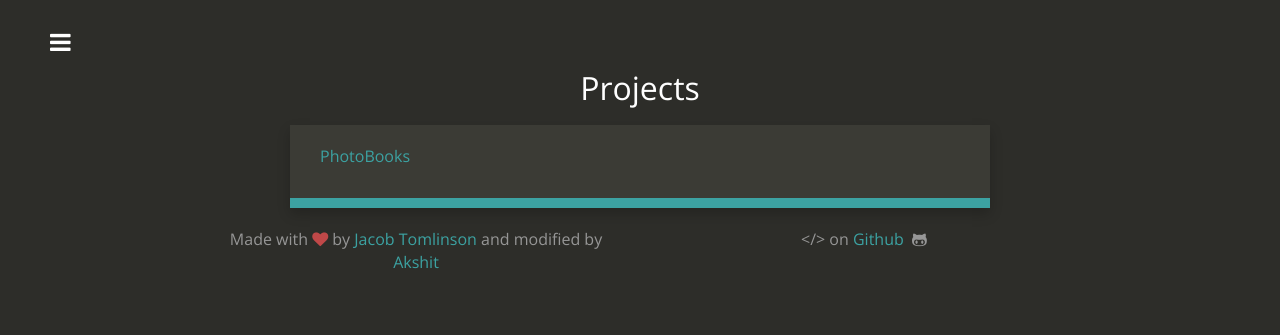
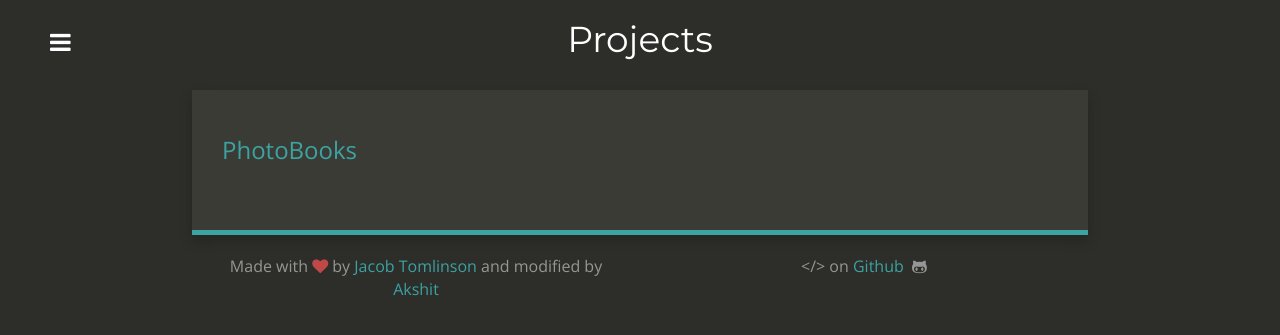
Before and after one commit to aroraakshit/aroraakshit.github.io, a Jekyll site: the page built from projects.md, in a window 1280 px wide. Shown: the top 335 px of the page. Built offline with Jekyll 4.4.1, drawn with Linux system fonts in a browser that asks for light colours; nearby versions of some CDN libraries.

Commit message:
updated page1 layout

```diff
--- a/_layouts/page1.html
+++ b/_layouts/page1.html
@@ -2,11 +2,13 @@
 layout: default
 ---
 
-<div class="container-fluid index">
-  <div class="row index">
+<div class="container-fluid single">
+  <div class="row">
+  	<div itemscope itemtype="http://schema.org/Article" class="col-md-12 article">
     <h2 class="header" itemprop="headline"> {{ page.title }} </h2>
-    <div class="col-md-12 content-panel">
+    <div class="content-panel content col-md-12">
        {{ content }}
     </div>
+</div>
   </div>
 </div>
```
Also changed, not shown: 2 other files.
